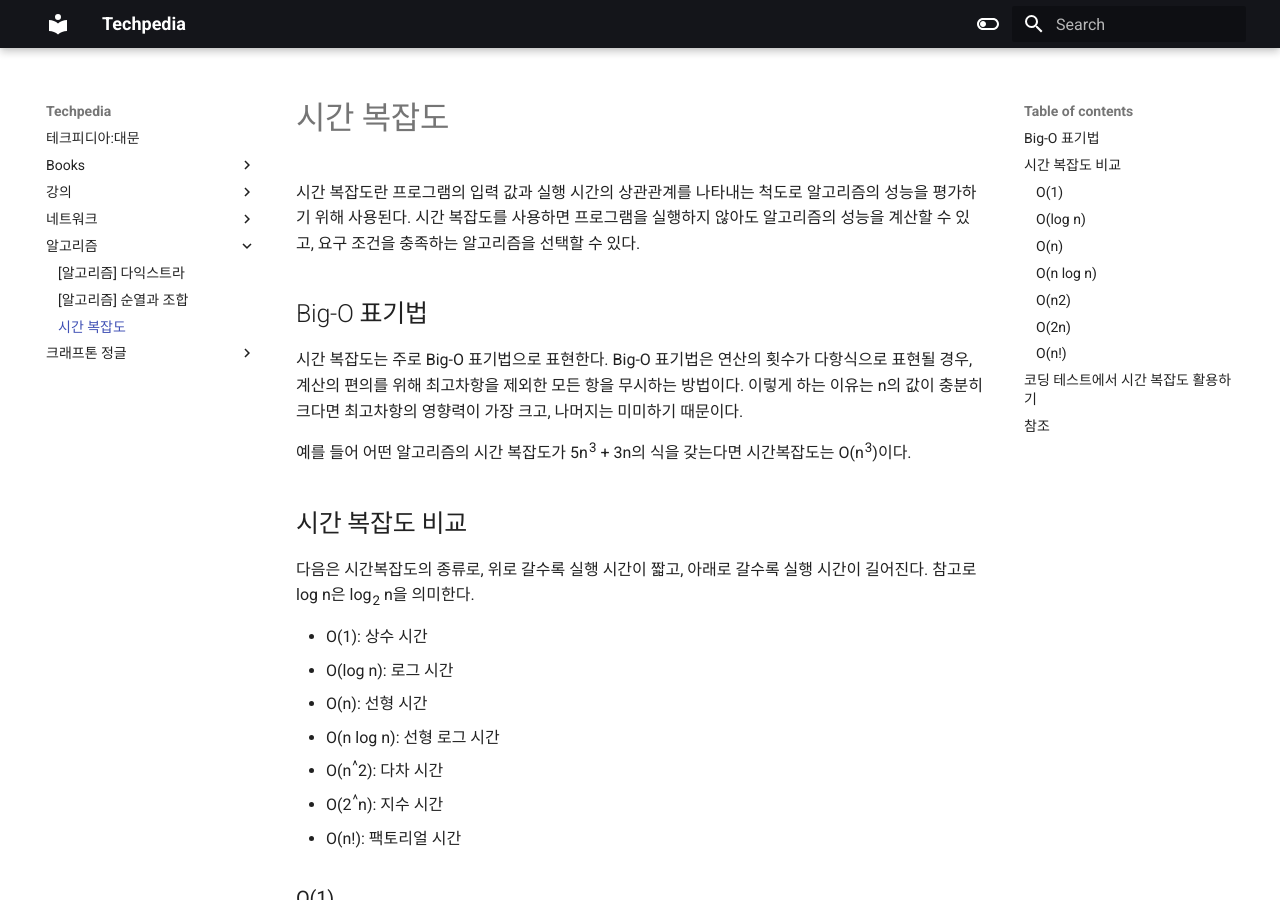
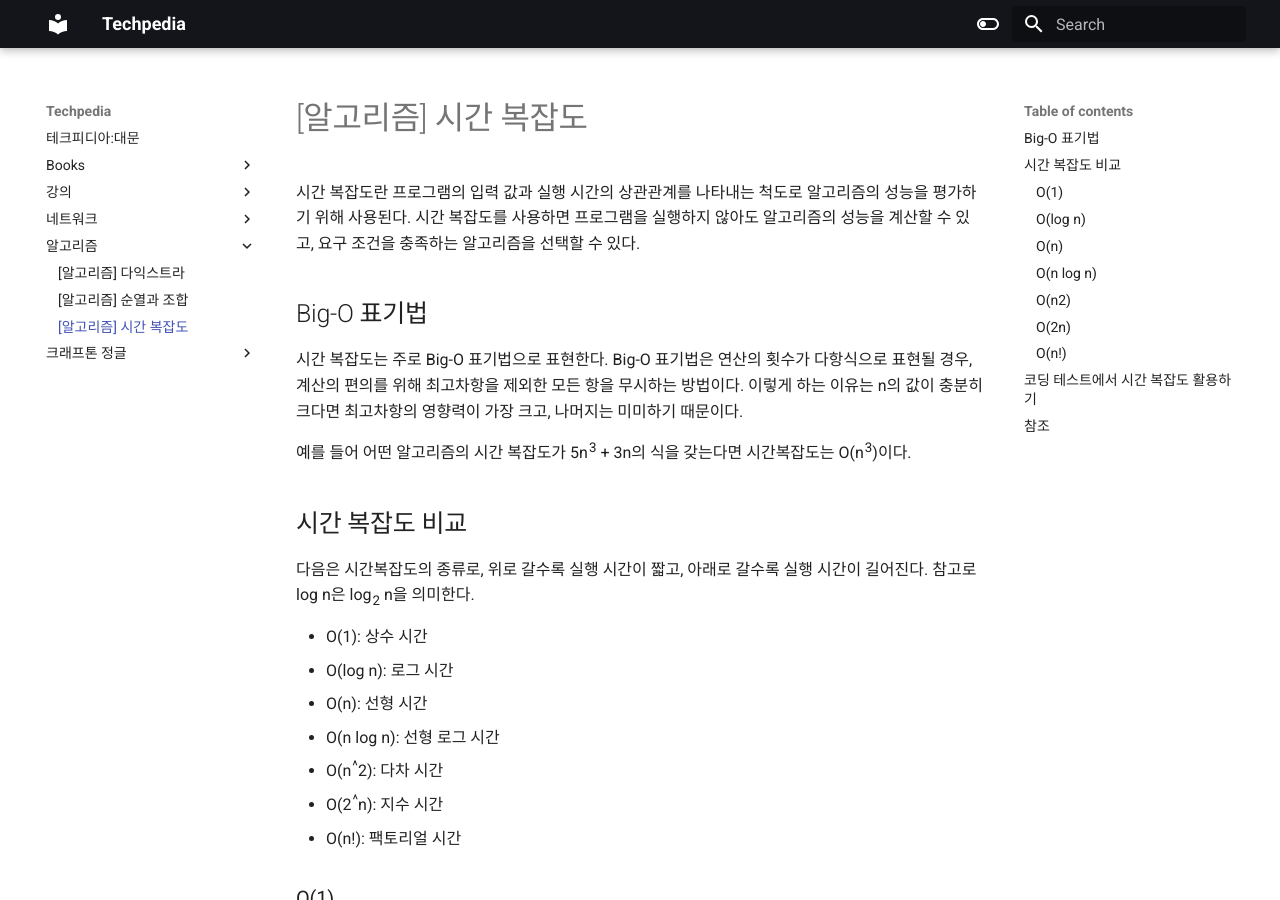
Before and after one commit to onezerokang/onezerokang.github.io, an MkDocs documentation site: the page built from docs/알고리즘/시간 복잡도.md, in a window 1280 px wide and 900 px high. Built offline with MkDocs 1.6.1 and Material for MkDocs 9.7.7, drawn with Linux system fonts in a browser that asks for light colours.

Commit message:
제목에 카테고리 추가

```diff
--- a/docs/알고리즘/시간 복잡도.md
+++ b/docs/알고리즘/시간 복잡도.md
@@ -1,4 +1,4 @@
-# 시간 복잡도
+# [알고리즘] 시간 복잡도
 
 시간 복잡도란 프로그램의 입력 값과 실행 시간의 상관관계를 나타내는 척도로 알고리즘의 성능을 평가하기 위해 사용된다. 시간 복잡도를 사용하면 프로그램을 실행하지 않아도 알고리즘의 성능을 계산할 수 있고, 요구 조건을 충족하는 알고리즘을 선택할 수 있다.
 
```
